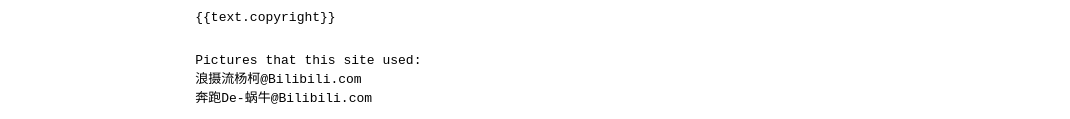
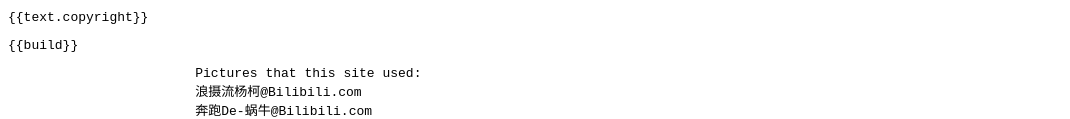
Before and after one commit to lishxlin/webdesign_my_home_town, a plain HTML site: page index.html in a window 1280 px wide. Shown: the part 991-1110 px from the top of the page, without its empty margins (0-1070 px from the left). Drawn offline with Linux system fonts and the light colour scheme.

Commit message:
Add license and build bar

```diff
--- a/index.html
+++ b/index.html
@@ -51,9 +51,8 @@
 		</div>
 	</div>
 	<div id="footer">
-		<pre>
-			{{text.copyright}}
-		</pre>
+		<pre id="license_bar">{{text.copyright}}</pre>
+		<pre id="build_bar">{{build}}</pre>
 		<pre>
 			Pictures that this site used:
 			浪摄流杨柯@Bilibili.com
```
